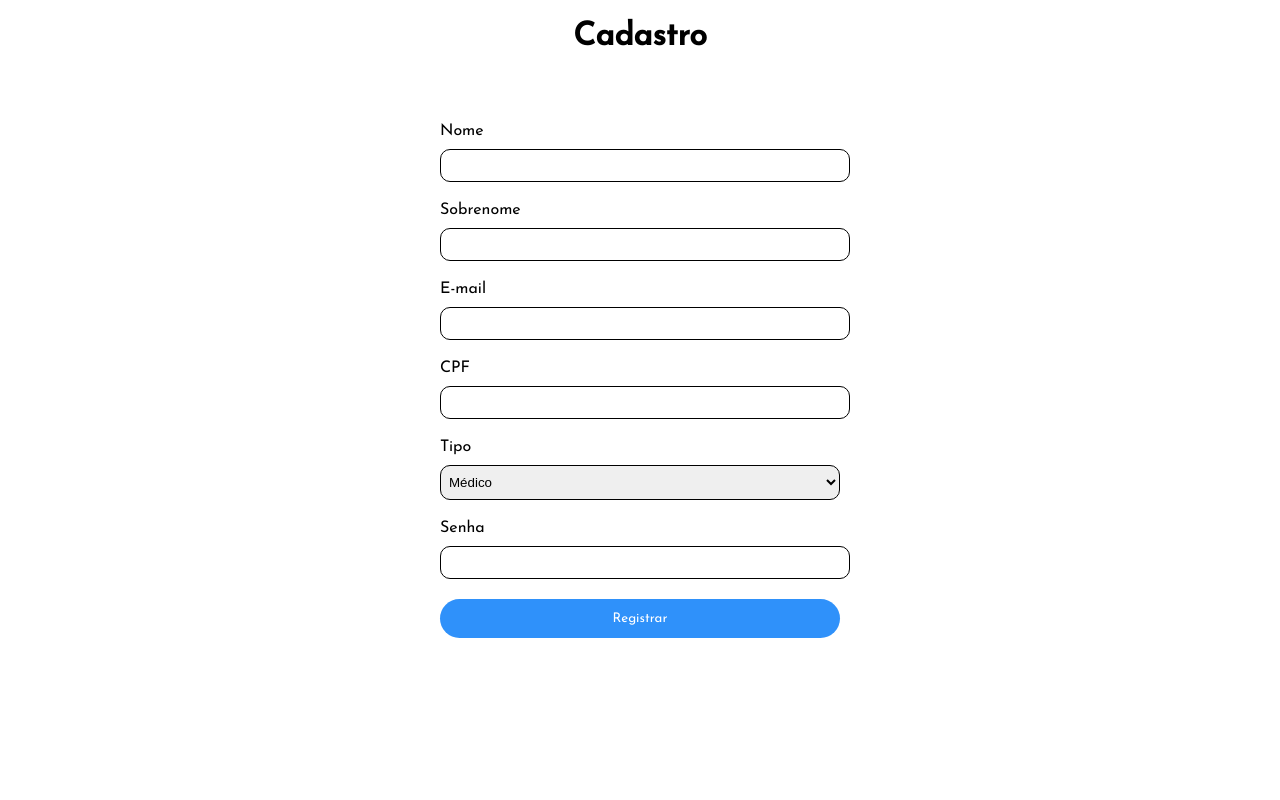
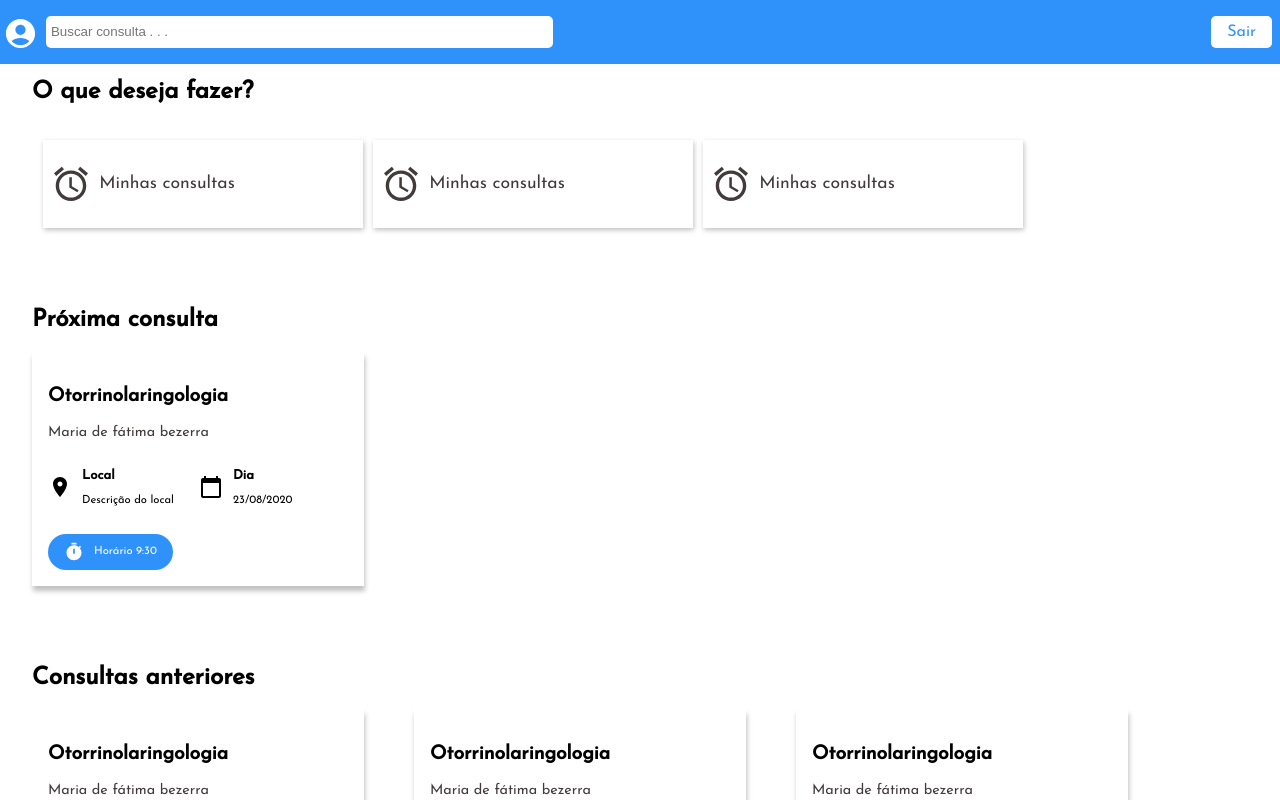
Before and after one commit to pablost1/holo_health_systems, a React (Create React App) app in the folder front_end/holo-health-systems/: page /home in a window 1280 px wide. Shown: the top 800 px of the page. Built offline with nearby package versions, Linux system fonts and the light colour scheme.

Commit message:
alterada chamada na api

```diff
--- a/front_end/holo-health-systems/src/App.js
+++ b/front_end/holo-health-systems/src/App.js
@@ -1,12 +1,15 @@
 
 import './App.css';
 import React, { useState, useContext } from 'react';
+import { BrowserRouter as Router, Route, Switch, Redirect } from 'react-router-dom';
 
 
 import { AuthorizationContext }  from './auth/authContext';
 import Components from './pages/components';
 import Home from './pages/home';
 import Cadastro from './pages/cadastro';
+import { render } from '@testing-library/react';
+import LoginPage from './pages/login/index';
 
 
 function App() {
@@ -15,9 +18,22 @@ function App() {
 
   return (
     <AuthorizationContext >
-      <div className="App">
-        <Cadastro />
-      </div>
+      <Router>
+        <div className="App">
+          <Switch>
+            <Route exact path="/">
+              <Redirect to="/login"/>
+
+            </Route>
+            <Route render={LoginPage} path="/login" />
+            <Route render={Home} path="/home"/>
+            <Route render={Cadastro} path="/cadastro"/>
+
+          </Switch>
+
+
+        </div>
+      </Router>
     </AuthorizationContext>
 
   );
--- a/front_end/holo-health-systems/src/pages/cadastro/index.js
+++ b/front_end/holo-health-systems/src/pages/cadastro/index.js
@@ -69,7 +69,7 @@ export default function Cadastro() {
 
                 onSubmit={ (value) => {
 
-                    axios.post('http://localhost:3001/usuarios', value)
+                    axios.post('https://jsonplaceholder.typicode.com/posts', value)
                         .then( res => alert(res))
 
 
```
Also changed, not shown: front_end/holo-health-systems/src/pages/marcar-consulta/index.js (added, +7 -0 lines), front_end/holo-health-systems/src/pages/marcar-consulta/style.css (added).
